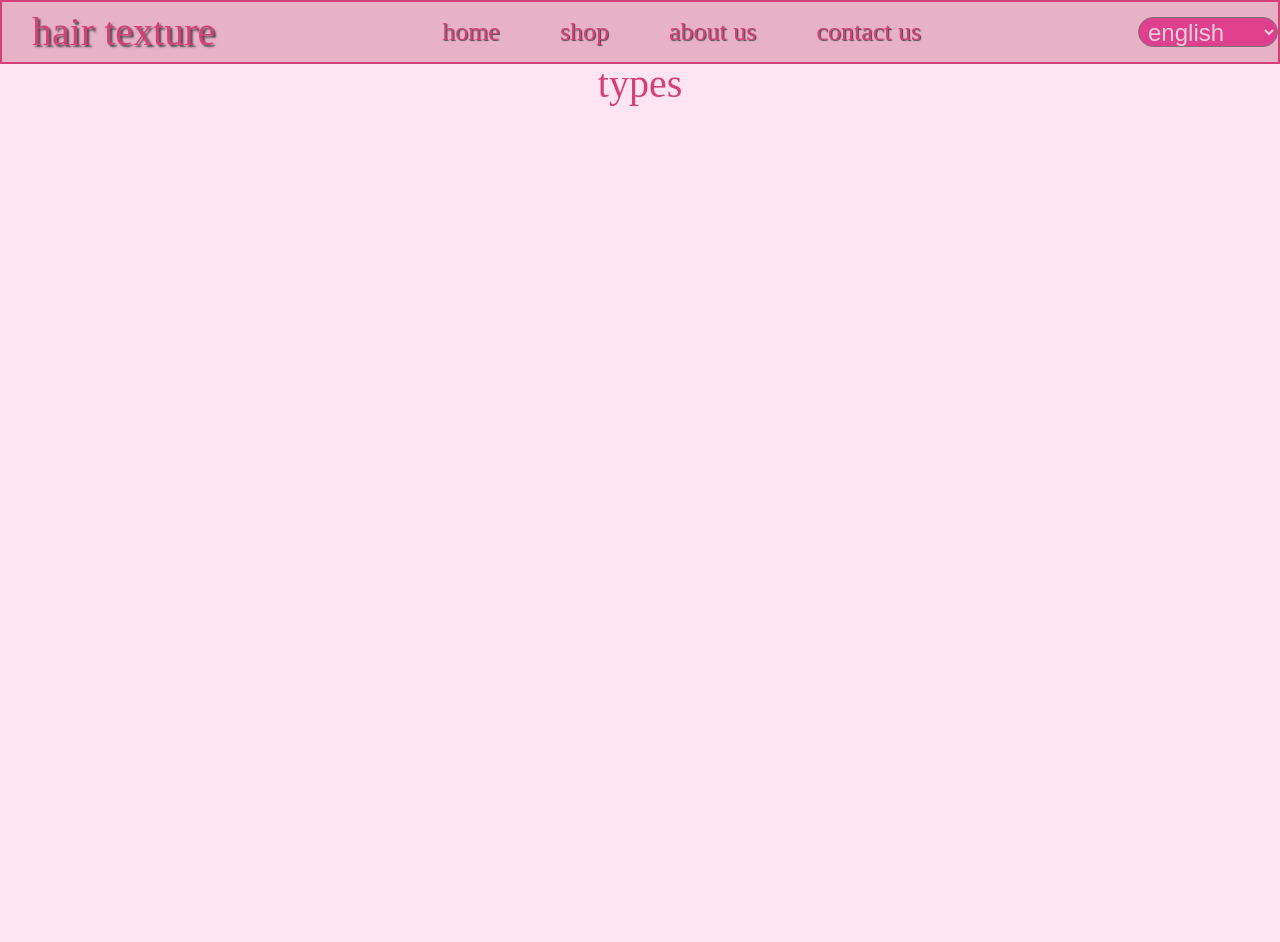
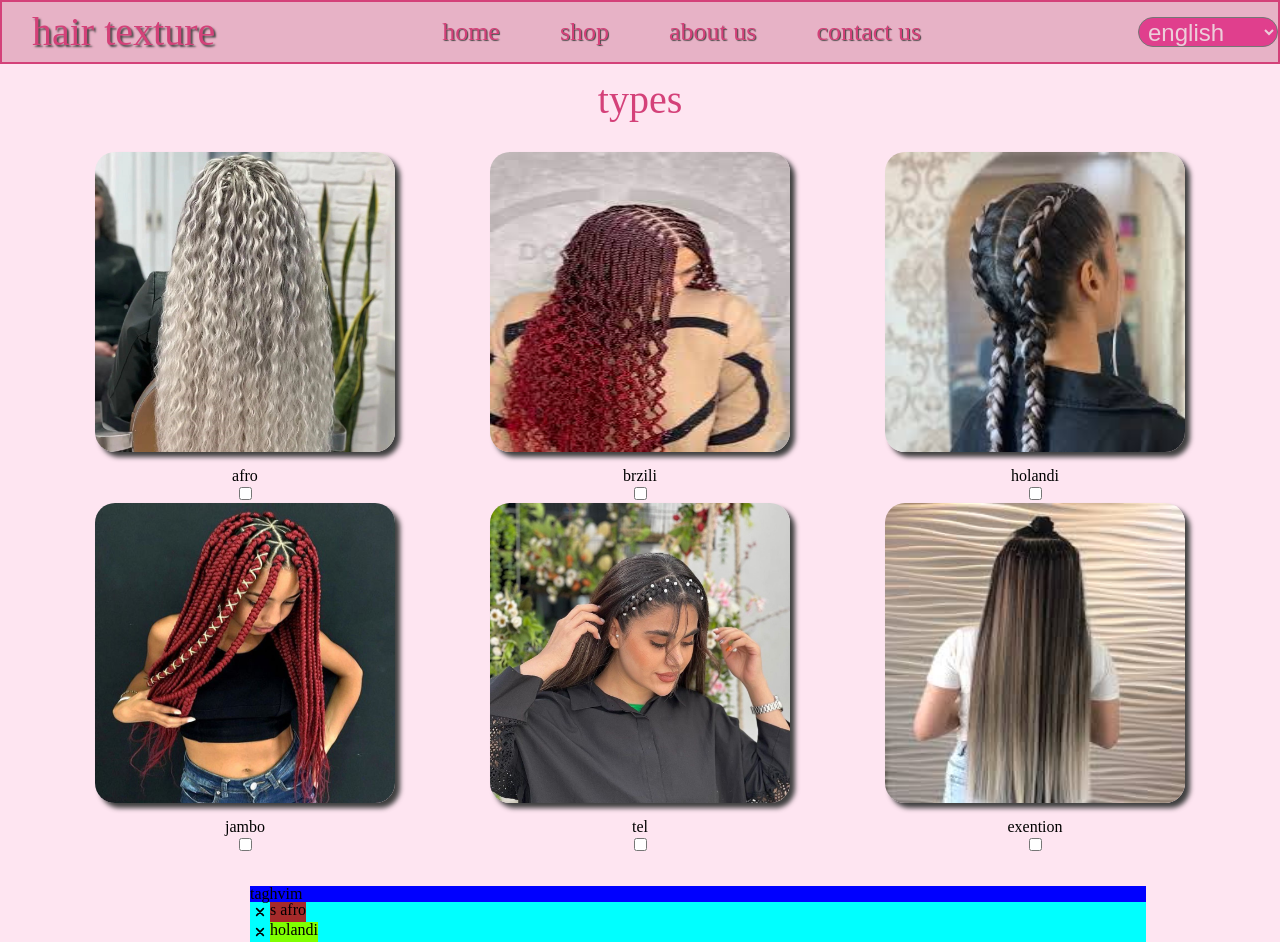
Before and after one commit to sama1387/MyWebsite, a plain HTML site: page view/types.html in a window 1280 px wide. Before the commit the page ends 800 px from the top, so only its background shows below. Drawn offline with Linux system fonts and the light colour scheme.

Commit message:
add a section

```diff
--- a/styles/home.css
+++ b/styles/home.css
@@ -36,6 +36,21 @@ a{
     color: #e58cb1;
 }
 
+img{
+    width: 300px;
+    height: 300px;
+    border-radius: 20px;
+    box-shadow: 5px 5px 5px rgb(63, 63, 63);
+}
+.div{
+    display: flex;
+    flex-direction: column;
+}
+label{
+    text-align: center;
+}
+
+
 @media screen and (max-width: 200px) {
     body{
         background-color: aqua;
--- a/view/types.html
+++ b/view/types.html
@@ -35,7 +35,61 @@
                 <option value="persian">فارسی</option>
             </select>
         </nav>
+    </div><br>
+    <h1 style="color: #d44179;font-size: 40px;text-align: center;">types</h1><br>
+    <br>
+    <div style="display: flex; flex-direction: column;">
+        <div style="display: flex; justify-content: space-evenly;">
+            <div class="div">
+                <img src="/assets/image/afro.jpg" alt="afro"><br>
+                <label for="afro">afro</label>
+                <input type="checkbox" value="option1" id="checkbox1" name="checkbox1">
+            </div>
+            <div class="div">
+                <img src="/assets/image/brzili.jpg" alt="brzili"><br>
+                <label for="brzili">brzili</label>
+                <input type="checkbox" value="option1" id="checkbox2" name="checkbox2">
+            </div>
+            <div class="div">
+                <img src="/assets/image/holandi.jpg" alt="holandi"><br>
+                <label for="holandi">holandi</label>
+                <input type="checkbox" value="option1" id="checkbox3" name="checkbox3">
+            </div>
+        </div>
+        <div style="display: flex; justify-content: space-evenly;">
+            <div class="div">
+                <img src="/assets/image/jambo.jpg" alt="jambo"><br>
+                <label for="jambo">jambo</label>
+                <input type="checkbox" value="option1" id="checkbox4" name="checkbox4">
+            </div>
+            <div class="div">
+                <img src="/assets/image/tel2.jpg" alt="tel"><br>
+                <label for="tel">tel</label>
+                <input type="checkbox" value="option1" id="checkbox5" name="checkbox5">
+            </div>
+            <div class="div">
+                <img src="/assets/image/exention.jpg" alt="exention"><br>
+                <label for="exention">exention</label>
+                <input type="checkbox" value="option1" id="checkbox6" name="checkbox6">
+            </div>
+        </div>
     </div>
-    <h1 style="color: #d44179;font-size: 40px;text-align: center;">types</h1>
+    <br>
+    <br>
+    <div style="width: 70%; margin-left: 250px;">
+        <div style="background-color: blue;">
+            taghvim
+        </div>
+        <div style="background-color: aqua;">
+            <div style="display: flex;">
+                <svg width="20" height="20" viewBox="0 0 24 24" fill="none" xmlns="http://www.w3.org/2000/svg"><g id="SVGRepo_bgCarrier" stroke-width="0"></g><g id="SVGRepo_tracerCarrier" stroke-linecap="round" stroke-linejoin="round"></g><g id="SVGRepo_iconCarrier"> <path d="M16 8L8 16M8 8L16 16" stroke="#000000" stroke-width="2" stroke-linecap="round"></path> </g></svg>
+                <p style="background-color: brown;">s afro</p>
+            </div>
+            <div style="display: flex;">
+                <svg width="20" height="20" viewBox="0 0 24 24" fill="none" xmlns="http://www.w3.org/2000/svg"><g id="SVGRepo_bgCarrier" stroke-width="0"></g><g id="SVGRepo_tracerCarrier" stroke-linecap="round" stroke-linejoin="round"></g><g id="SVGRepo_iconCarrier"> <path d="M16 8L8 16M8 8L16 16" stroke="#000000" stroke-width="2" stroke-linecap="round"></path> </g></svg>
+                <p style="background-color: chartreuse;">holandi</p>
+            </div>
+        </div>
+    </div>
 </body>
 </html>
```
Also changed, not shown: assets/image/afro.jpg (added), assets/image/brzili.jpg (added), assets/image/exention.jpg (added), assets/image/holandi.jpg (added), assets/image/jambo.jpg (added), assets/image/tel2.jpg (added).
